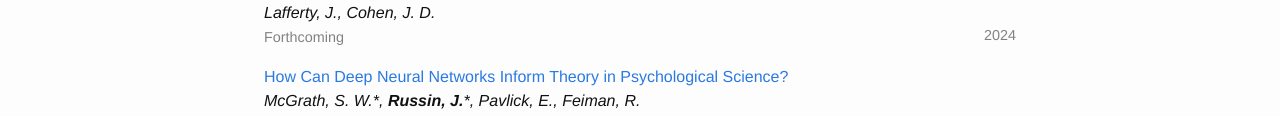
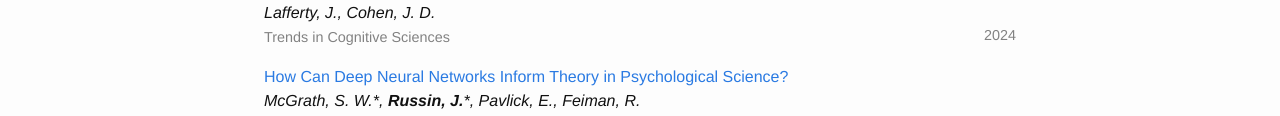
Before and after one commit to jlrussin/jlrussin.github.io, a plain HTML site: page publications.html in a window 1280 px wide. Shown: the part 590-706 px from the top of the page. Drawn offline with Linux system fonts and the light colour scheme.

Commit message:
Fixed TICS

```diff
--- a/publications.html
+++ b/publications.html
@@ -163,7 +163,7 @@
         </span>
         <span class="authors">Webb T. W., Frankland, S. M., Altabaa, A., Krishnamurthy, K., Campbell, D., <strong>Russin, J.</strong>, O’Reilly, R., Lafferty, J., Cohen, J. D.</span>
         <span class="journal-info">
-          <span class="journal">Forthcoming</span>
+          <span class="journal">Trends in Cognitive Sciences</span>
         <span>
         <span class="year">2024</span>
       </li>
```
